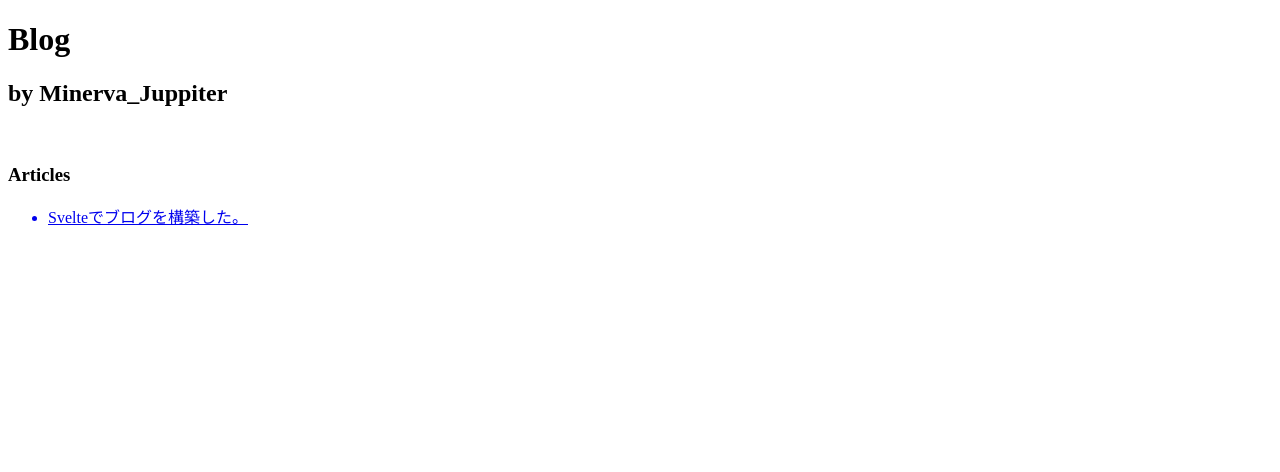
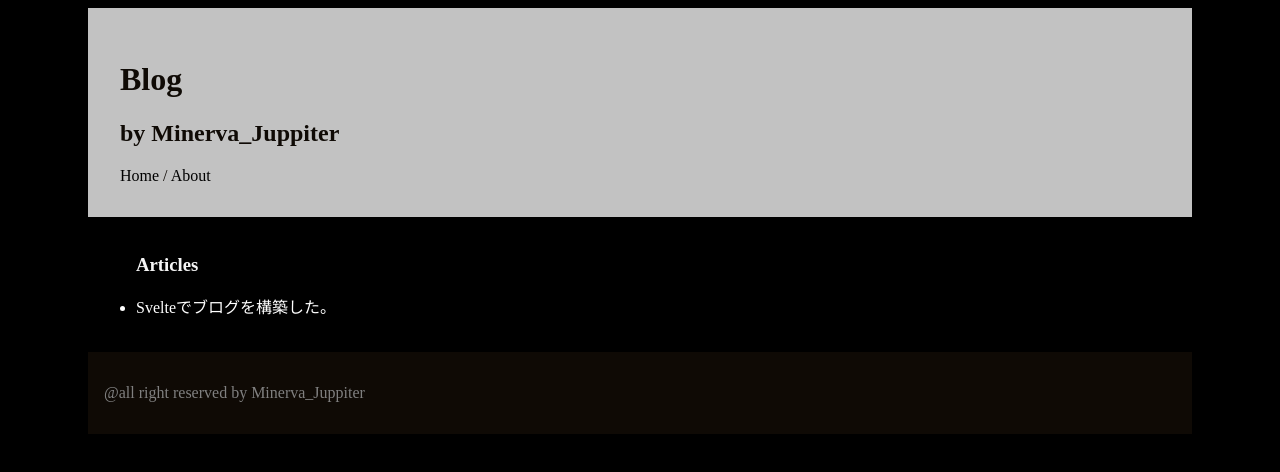
Before and after one commit to minerva-jupiter/blog-minerva-juppiter, a SvelteKit app: page / in a window 1280 px wide. Shown: the top 472 px of the page. Built offline with nearby package versions, Linux system fonts and the light colour scheme.

Commit message:
add layout & header footer

```diff
--- /dev/null
+++ b/src/routes/+layout.svelte
@@ -0,0 +1,40 @@
+<header>
+    <h1>Blog</h1>
+    <h2>by Minerva_Juppiter</h2>
+    <nav>
+        <a href="/">Home</a>
+        /
+        <a href="/about">About</a>
+    </nav>
+</header>
+<br/>
+<slot />
+<br/>
+<footer>
+    <p>
+        @all right reserved by Minerva_Juppiter
+    </p>
+</footer>
+
+<style>
+    :global(body) {
+        background-color: black;
+        color: whitesmoke;
+        padding-left: 5rem;
+        padding-right: 5rem;
+    }
+    header {
+        background-color: #c2c2c2;
+        color: #0f0a05;
+        padding: 2rem;
+    }
+    nav a {
+        text-decoration: none;
+        color: black;
+    }
+    footer {
+        background-color: #0f0a05;
+        color: gray;
+        padding: 1rem;
+    }
+</style>
--- a/src/routes/+page.svelte
+++ b/src/routes/+page.svelte
@@ -1,6 +1,3 @@
-<h1>Blog</h1>
-<h2>by Minerva_Juppiter</h2>
-<br/>
 <h3>Articles</h3>
 <ul>
     {#each articles as article,index}
@@ -12,5 +9,18 @@
 
 <script lang="ts">
     import articles from "$lib/assets/articles.json";
+</script>
 
-</script>
+<style>
+    h3 {
+        color: whitesmoke;
+        padding-left: 3rem;
+    }
+    ul {
+        padding-left: 3rem;
+    }
+    a {
+        text-decoration: none;
+        color: white;
+    }
+</style>
--- /dev/null
+++ b/src/routes/about/+page.svelte
@@ -0,0 +1,4 @@
+<h1>About</h1>
+<br/>
+<h3>About this page</h3>
+<p>This page is deployed by cloudflare pages & github</p>
```
